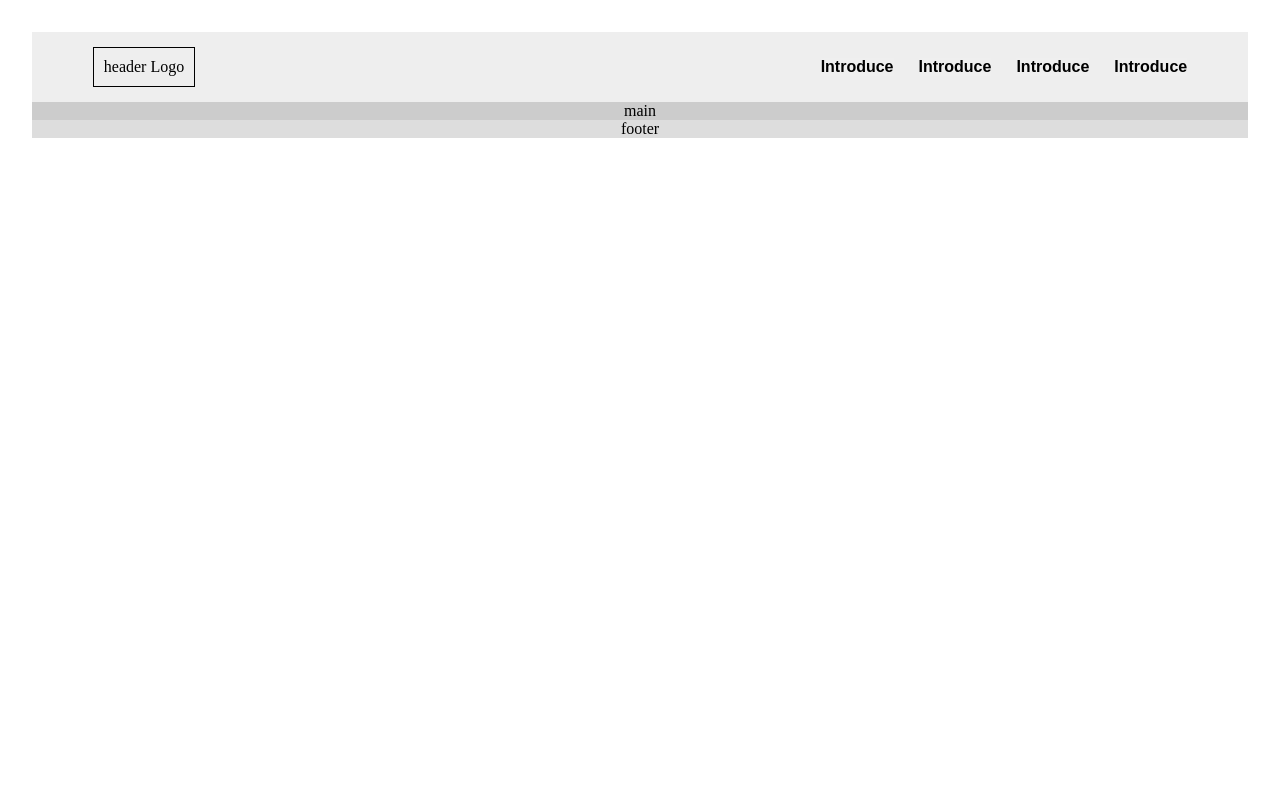
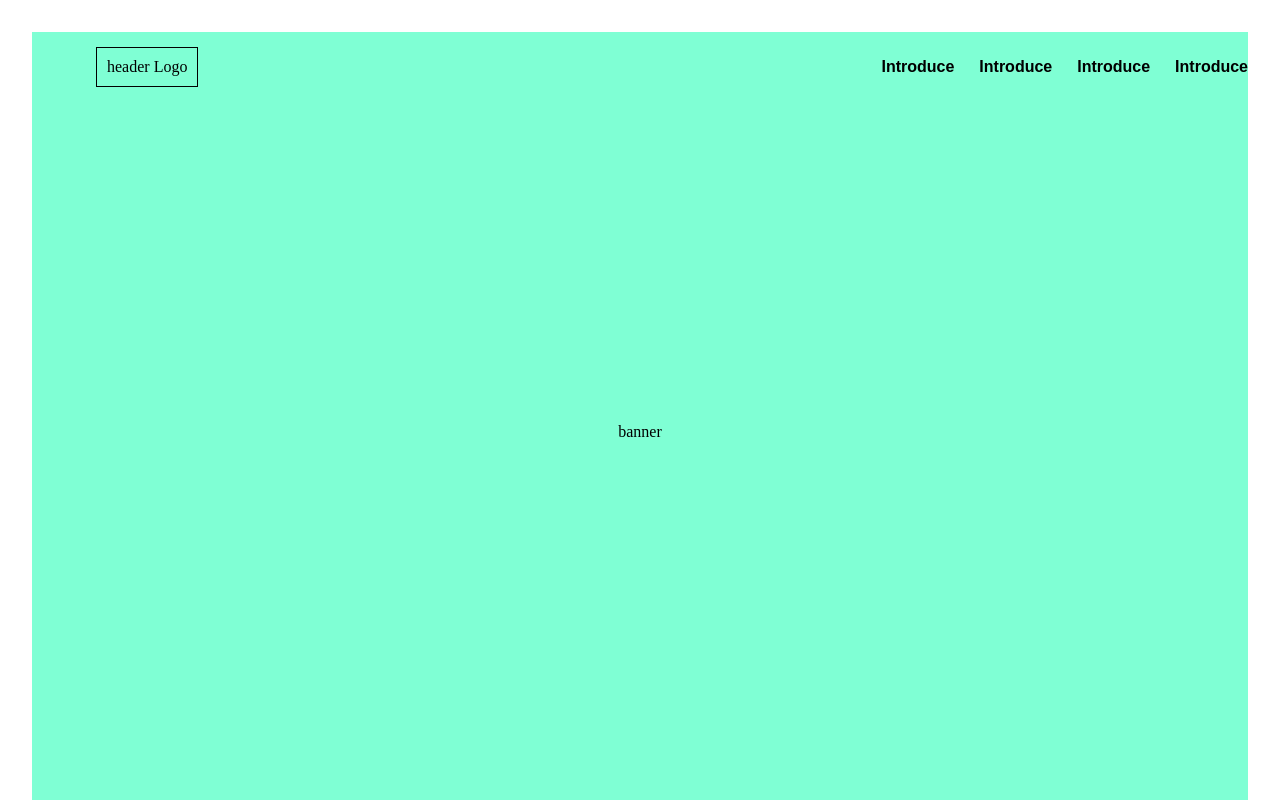
Before and after one commit to Ci5N0222/Portfolio-React, a React (Vite) app: page / in a window 1280 px wide. Shown: the top 800 px of the page. Built offline with nearby package versions, Linux system fonts and the light colour scheme.

Commit message:
main page setup

```diff
--- a/src/App.tsx
+++ b/src/App.tsx
@@ -1,14 +1,14 @@
 import './App.css'
 import { Footer } from './components/Footer/Footer'
 import { Header } from './components/Header/Header'
-import { Home } from './pages/Home/Home'
+import { Main } from './pages/Main/Main'
 
 function App() {
 
   return (
     <>
       <Header />
-      <Home />
+      <Main />
       <Footer />
     </>
   )
--- /dev/null
+++ b/src/components/Banner/Banner.module.css
@@ -0,0 +1,10 @@
+.container {
+    width: 100%;
+    height: 100vh;
+    min-height: 400px;
+    display: flex;
+    justify-content: center;
+    align-items: center;
+
+    background-color: aquamarine;
+}
--- /dev/null
+++ b/src/components/Banner/Banner.tsx
@@ -0,0 +1,9 @@
+import styles from './Banner.module.css'
+
+export const Banner = () => {
+    return(
+        <div className={ styles.container }>
+            banner
+        </div>
+    )
+}
--- a/src/components/Footer/Footer.module.css
+++ b/src/components/Footer/Footer.module.css
@@ -1,3 +1,7 @@
 .container {
     background-color: #ddd;
+    min-height: 100px;
+    display: flex;
+    justify-content: center;
+    align-items: center;
 }
--- a/src/components/Footer/Footer.tsx
+++ b/src/components/Footer/Footer.tsx
@@ -3,7 +3,7 @@ import styles from './Footer.module.css'
 export const Footer = () => {
   return (
     <div className={ styles.container }>
-      footer
+      Make by C-ON
     </div>
   )
 }
--- a/src/components/Header/Header.module.css
+++ b/src/components/Header/Header.module.css
@@ -1,10 +1,11 @@
 header {
-    width: 100%;
-    height: 70px;
-    display: flex;
-    justify-content: center;
-    align-items: center;
-    background-color: #eee;
+    width : 100%;
+    height : 70px;
+    display : flex;
+    justify-content : center;
+    align-items : center;
+    background-color : transparent;
+    position : fixed;
 }
 
 .container {
@@ -28,6 +29,7 @@ header {
 
 .menu > button {
     border : none;
+    background-color: transparent;
     cursor: pointer;
     font-size: 1rem;
     font-weight: 800;
--- a/src/pages/Home/Home.tsx
+++ /dev/null
@@ -1,9 +0,0 @@
-import styles from './Home.module.css'
-
-export const Home = () => {
-  return (
-    <div className={styles.container}>
-      main
-    </div>
-  )
-}
--- a/src/pages/Home/Home.module.css
+++ b/src/pages/Main/Main.module.css
@@ -1,3 +1,3 @@
-.container {
+main {
     background-color: #ccc;
 }
--- /dev/null
+++ b/src/pages/Main/Main.tsx
@@ -0,0 +1,17 @@
+import { Banner } from '../../components/Banner/Banner'
+import styles from './Main.module.css'
+
+export const Main = () => {
+  return (
+    <main>
+      <Banner />
+      {/*
+        1. 자기소개
+        2. Skills
+        3. Project
+
+      */}
+      <div className={styles.container}></div>
+    </main>
+  )
+}
```
